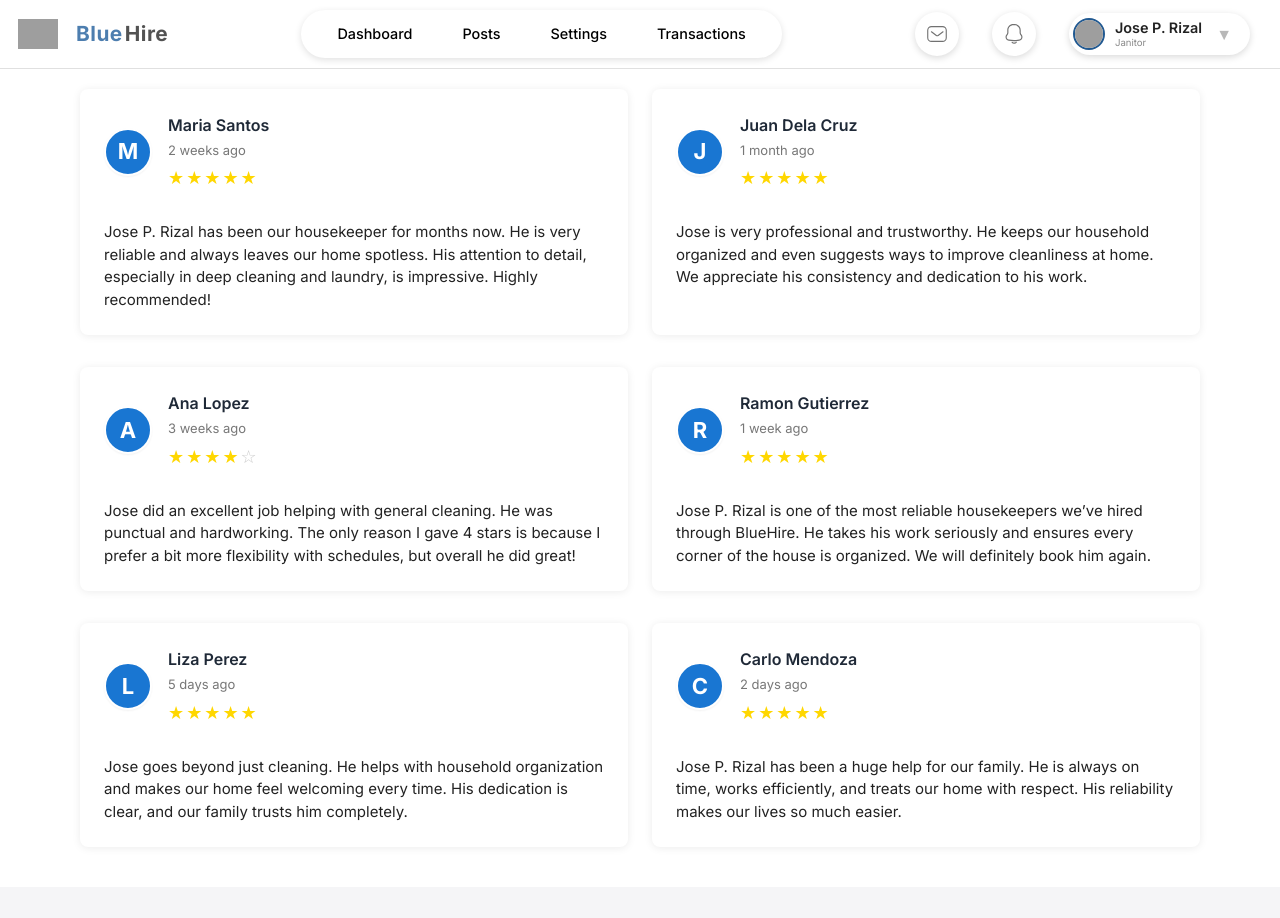
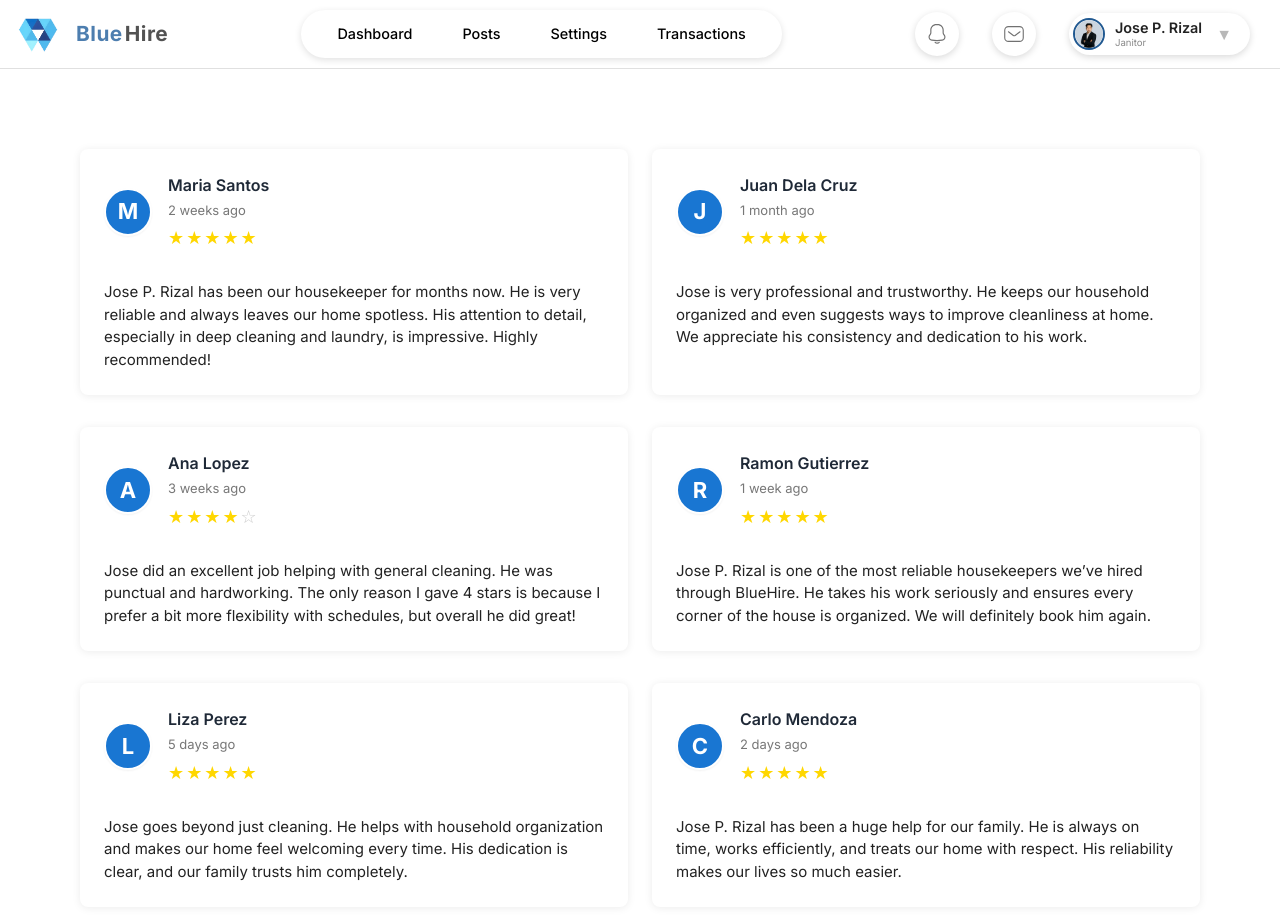
Before and after one commit to ero-s/BlueHire, a React (Vite) app in the folder frontend/: page / in a window 1280 px wide. Shown: the top 918 px of the page. Before the commit the page ends 887 px from the top, so only its background shows below. Built offline with nearby package versions, Linux system fonts and the light colour scheme; grey boxes are pictures that could not be loaded; a web font is replaced by a local one.

Commit message:
fixed ReviewsAndRatings

```diff
--- a/frontend/src/components/ReviewsAndRatings/Reviews&Ratings.css
+++ b/frontend/src/components/ReviewsAndRatings/Reviews&Ratings.css
@@ -10,7 +10,8 @@
     grid-template-columns: 1fr 1fr;
     gap: 32px 24px;
     max-width: 1200px;
-    margin: 20px auto 0 auto;
+    margin: 40px auto 0 auto;
+    margin-top: 80px;
     padding: 0 40px;
     font-family: 'Inter', sans-serif;
 }
```
Also changed, not shown: frontend/src/components/EarningsandReports/BlueHireNavBar.tsx (+24 -12 lines).
